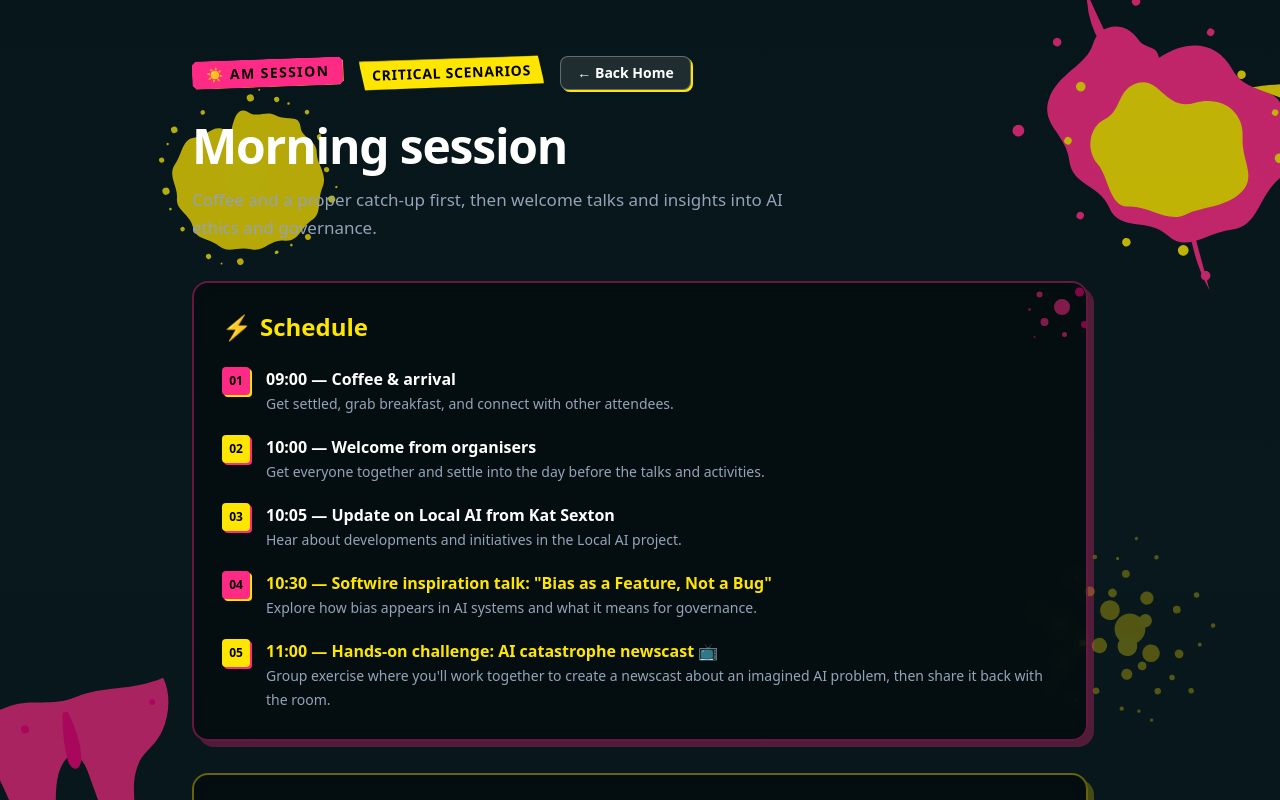
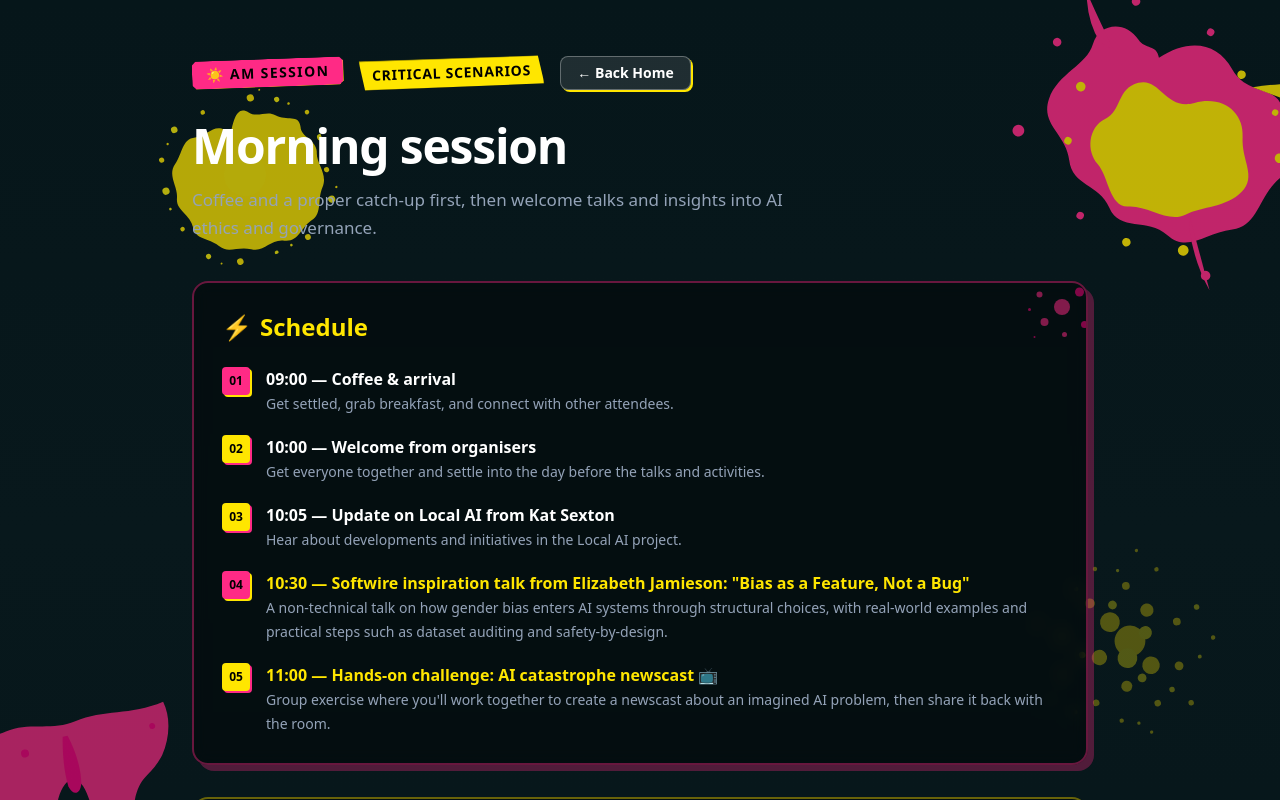
Before and after one commit to robbfox/localai, a Next.js app: page /activities/am in a window 1280 px wide. Shown: the top 800 px of the page. Built offline with nearby package versions, Linux system fonts and the light colour scheme; a web font is replaced by a local one.

Commit message:
feat: update event programme and contact details for clarity and detail

```diff
--- a/src/app/activities/am/page.tsx
+++ b/src/app/activities/am/page.tsx
@@ -94,9 +94,12 @@ export default function AmActivitiesPage() {
               </span>
               <div>
                 <strong className="text-punk-yellow block text-base font-black">
-                  10:30 — Softwire inspiration talk: &quot;Bias as a Feature, Not a Bug&quot;
+                  10:30 — Softwire inspiration talk from Elizabeth Jamieson: &quot;Bias as a Feature, Not a Bug&quot;
                 </strong>
-                <span className="text-sm">Explore how bias appears in AI systems and what it means for governance.</span>
+                <span className="text-sm">
+                  A non-technical talk on how gender bias enters AI systems through structural choices,
+                  with real-world examples and practical steps such as dataset auditing and safety-by-design.
+                </span>
               </div>
             </li>
             <li className="flex gap-4 items-start">
--- a/src/components/Contacts.tsx
+++ b/src/components/Contacts.tsx
@@ -1,3 +1,4 @@
+
 import { Phone } from "lucide-react";
 
 const contacts = [
--- a/src/components/EventProgramme.tsx
+++ b/src/components/EventProgramme.tsx
@@ -8,7 +8,7 @@ const sessions = [
   { id: "arrival", period: "Morning", time: "09:00", title: "Coffee & arrival", category: "Getting started", description: "Get settled and have a chat before the day begins.", detail: "A chance to arrive and catch up with colleagues.", icon: Coffee },
   { id: "welcome", period: "Morning", time: "10:00", title: "Welcome from organisers", category: "Welcome", description: "Get everyone together and settle into the day.", detail: "A welcome introduction from the event organisers.", icon: Users },
   { id: "localai-update", period: "Morning", time: "10:05", title: "Update on Local AI from Kat Sexton", category: "Talk", description: "Hear about Local AI developments and initiatives.", detail: "An update from Kat Sexton on the Local AI project.", icon: Sparkles },
-  { id: "bias-talk", period: "Morning", time: "10:30", title: "Softwire inspiration talk: \"Bias as a Feature, Not a Bug\"", category: "Talk", description: "Explore how bias appears in AI systems.", detail: "An inspiring talk from Softwire exploring AI bias and its implications.", icon: Sparkles },
+  { id: "bias-talk", period: "Morning", time: "10:30", title: "Softwire inspiration talk: \"Bias as a Feature, Not a Bug\"", category: "Talk", description: "Elizabeth Jamieson explores how gender bias enters AI systems through structural choices.", detail: "A broadly accessible talk from Softwire speaker Elizabeth Jamieson on responsible AI, covering examples such as biased hiring tools and healthcare AI that misses female presentations of disease, plus practical steps like dataset auditing and safety-by-design.", icon: Sparkles },
   { id: "newscast", period: "Morning", time: "11:00", title: "Hands-on challenge: AI catastrophe newscast", category: "Hands-on challenge", description: "Work in groups to prepare a newscast about an imagined AI problem.", detail: "A group activity where you'll work together to create a newscast, share it back, and capture key AI-risk themes.", icon: Users },
   { id: "lunch", period: "Afternoon", time: "12:30", title: "Lunch", category: "Break", description: "Lunch is provided.", detail: "Take a break and enjoy lunch with colleagues.", icon: Coffee },
   { id: "music", period: "Afternoon", time: "13:30", title: "Optional creative warm-up (music session)", category: "Optional · Music", description: "An informal music session in Softwire's music room.", detail: "A creative warm-up for anyone who would like to take part. Participation is optional.", icon: Sparkles },
```
